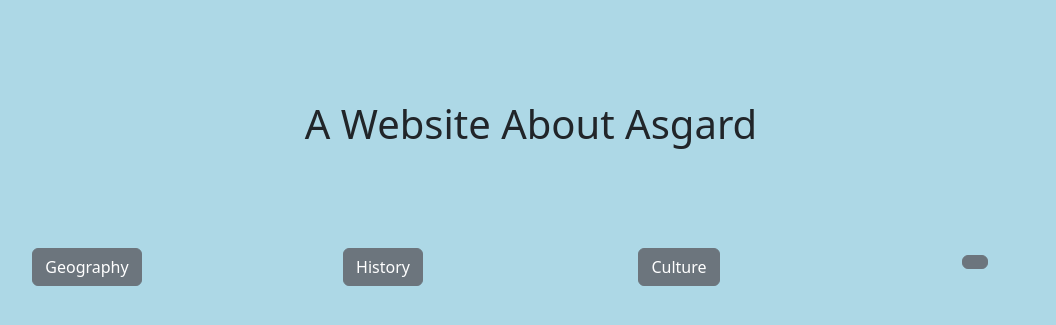
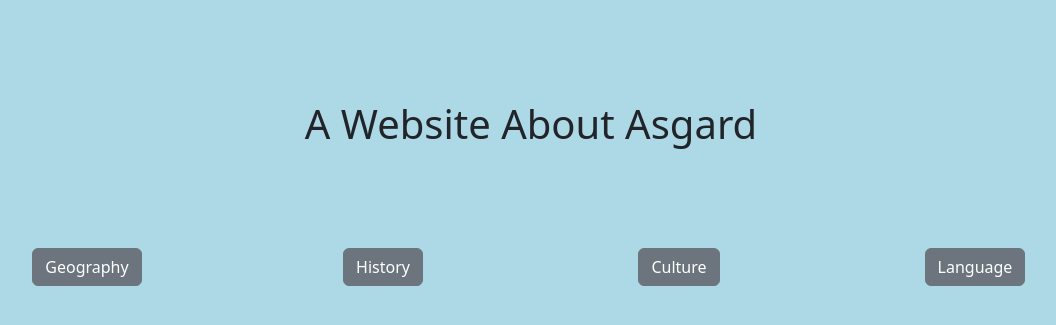
Before and after one commit to DeveshPundir/Assigment-Project-Django, a Django app: page / in a window 1280 px wide. Shown: the top 325 px of the page, without its empty margins (109-1165 px from the left). Run offline with Django 4.2, Linux system fonts and the light colour scheme; data comes from the database, SQL or seed files in the repository; some libraries are stand-ins or nearby versions.

Commit message:
add the language text

```diff
--- a/templates/index.html
+++ b/templates/index.html
@@ -42,7 +42,7 @@
             </div>
             <div class="col-md-3 text-center">
                 <button type="button" id="popcart" class="btn btn-secondary mx-3" data-html="true"  data-bs-container="body" data-bs-toggle="popover" data-bs-placement="bottom" data-bs-content="{{ lan }}">
-
+                   Language
                 </button>
             </div>
 
```
